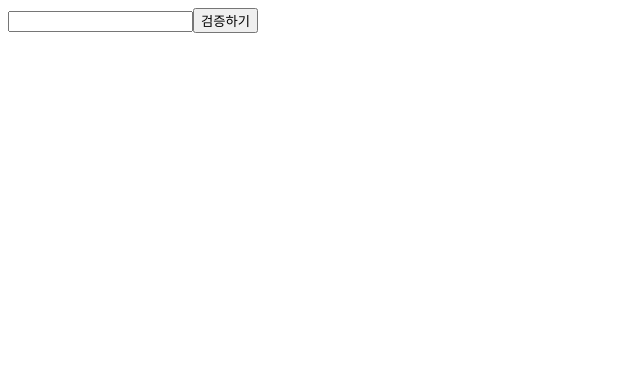
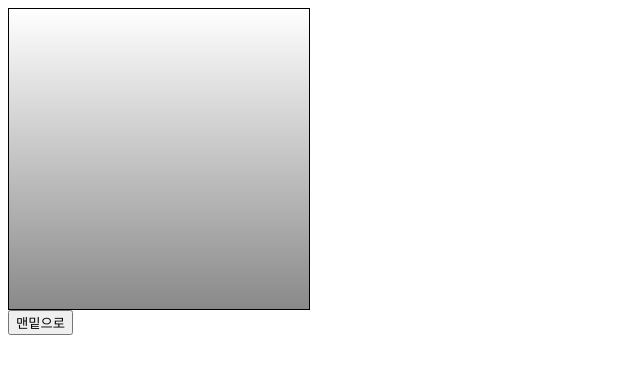
Before and after one commit to kin911014/-, a React (Create React App) app: page / in a window 1280 px wide. Shown: the top 374 px of the page, without its empty margins (0-640 px from the left). Built offline with nearby package versions, Linux system fonts and the light colour scheme.

Commit message:
study ref #2

```diff
--- a/src/App.js
+++ b/src/App.js
@@ -1,7 +1,8 @@
 import React from "react";
 // import MyComponent from "./MyComponent";
 // import EventPractice from "./EventPractice";
-import ValidationSample from "./ValidationSample";
+// import ValidationSample from "./ValidationSample";
+import ScrollBox from "./ScrollBox";
 
 export default class App extends React.Component {
   render() {
@@ -9,7 +10,11 @@
       <div>
         {/* <EventPractice /> */}
         {/* <MyComponent name="땅히" age={27} /> */}
-        <ValidationSample />
+        {/* <ValidationSample /> */}
+        <ScrollBox ref={(ref) => (this.ScrollBox = ref)} />
+        <button onClick={() => this.ScrollBox.scrollToBottom()}>
+          맨밑으로
+        </button>
       </div>
     );
   }
--- /dev/null
+++ b/src/ScrollBox.js
@@ -0,0 +1,33 @@
+import React from "react";
+
+export default class ScrollBox extends React.Component {
+  scrollToBottom = () => {
+    const { scrollHeight, clientHeight } = this.box;
+    this.box.scrollTop = scrollHeight - clientHeight;
+    // scrollTop: 세로 스크롤바 위치(0~350)
+    // scrollHeight: 스크롤 박스 내부의 높이(650)
+    // clientHeight: 스크롤박스 외부의 높이 (350)
+  };
+
+  render() {
+    const style = {
+      border: "1px solid black",
+      height: "300px",
+      width: "300px",
+      overflow: "auto",
+      position: "relative",
+    };
+
+    // innertext의 height가 더 길이가 길어서 스크롤바가 생성됨
+    const innerStyle = {
+      width: "100%",
+      height: "650px",
+      background: "linear-gradient(white, black)",
+    };
+    return (
+      <div style={style} ref={(ref) => (this.box = ref)}>
+        <div style={innerStyle} />
+      </div>
+    );
+  }
+}
--- a/src/ValidationSample.js
+++ b/src/ValidationSample.js
@@ -22,12 +22,14 @@
       clicked: true,
       validated: this.state.password === "0000",
     });
+    this.input.focus();
   };
 
   render() {
     return (
       <div>
         <input
+          ref={(ref) => (this.input = ref)}
           type="password"
           value={this.state.password}
           onChange={this.handleChange}
```
Also changed, not shown: 1 other file (tests, documents, lock files or other folders).
